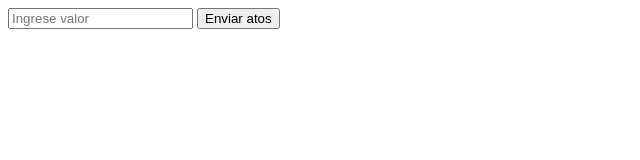
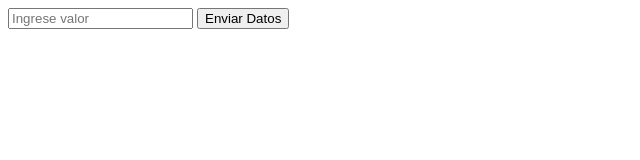
Before and after one commit to Javierjmc/ejemplo-nivel-1, a plain HTML site: page index.html in a window 1280 px wide. Shown: the full height of the page, 0-640 px from the left. Drawn offline with Linux system fonts and the light colour scheme.

Commit message:
reparando botón

```diff
--- a/index.html
+++ b/index.html
@@ -9,7 +9,7 @@
 <body>
     <form>
         <input type="number" placeholder="Ingrese valor">
-        <button>Enviar atos</button>
+        <button>Enviar Datos</button>
     </form>
 
 </body>
```
